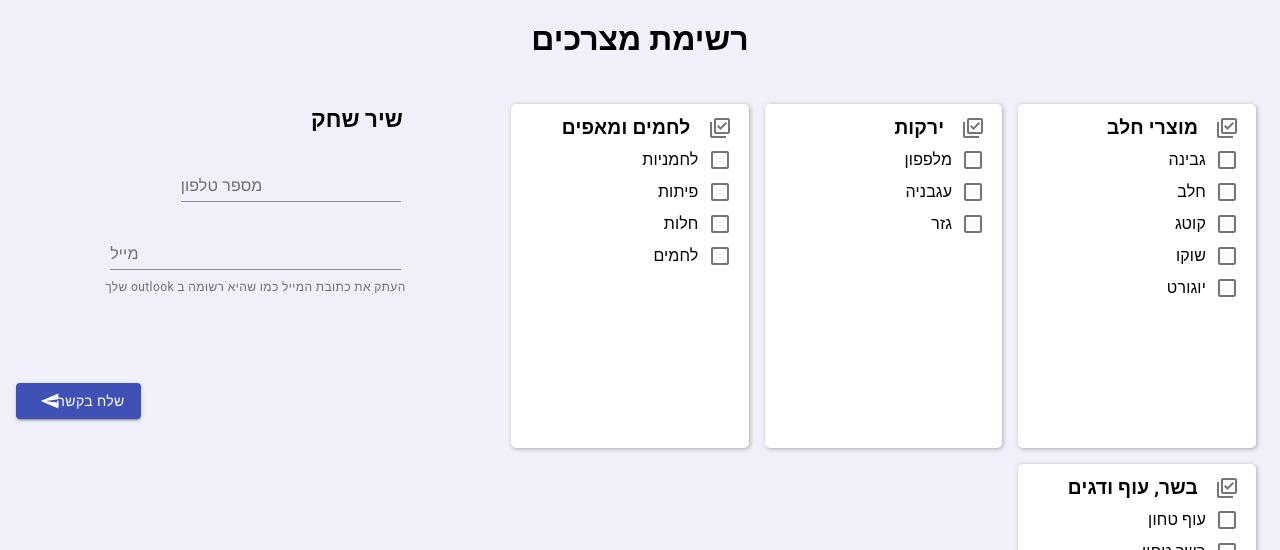
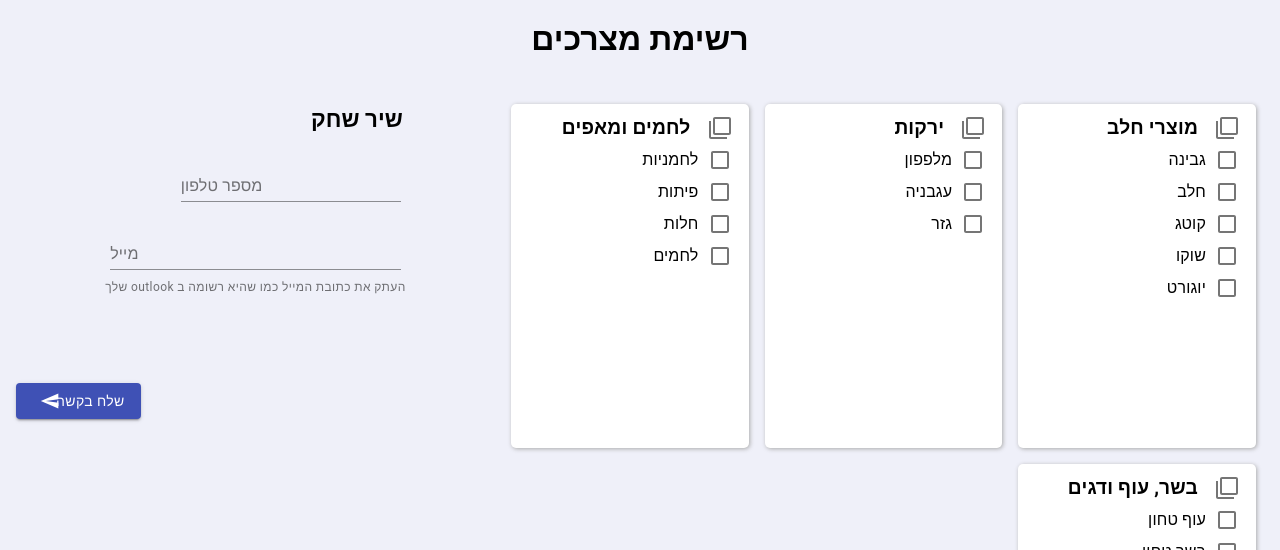
Before and after one commit to shirShahak/Lev, a React (Create React App) app in the folder permissions/: page / in a window 1280 px wide. Shown: the top 550 px of the page. Built offline with nearby package versions, Linux system fonts and the light colour scheme; what jss-rtl would draw is missing.

Commit message:
code review

```diff
--- a/permissions/src/components/PermissionsForm.js
+++ b/permissions/src/components/PermissionsForm.js
@@ -1,7 +1,11 @@
 import React from "react";
 import { connect } from "react-redux";
 import { Checkbox, FormGroup, FormControlLabel } from "@material-ui/core";
-import { LibraryAddCheck, LibraryAddCheckOutlined } from "@material-ui/icons";
+import {
+  LibraryAddCheck,
+  LibraryAddCheckOutlined,
+  FilterNone
+} from "@material-ui/icons";
 import {
   getPermissions,
   togglePermission,
@@ -15,17 +19,17 @@ class PermissionsForm extends React.Component {
     this.props.toggleCategory(this.props.permissions[target.name], target);
   };
 
-  handleChange = (categoryName, { target }) => {
+  handleChange = ({ target }) => {
     this.props.togglePermission(
-      this.props.permissions[categoryName],
-      categoryName,
+      this.props.permissions[target.value],
+      target.value,
       target
     );
   };
 
   renderCategory = (categoryName, index) => {
-    var checked = true;
-    var marked = false;
+    let checked = true;
+    let marked = false;
 
     Object.keys(this.props.permissions[categoryName]).forEach((key) => {
       checked = checked && this.props.permissions[categoryName][key]; // if all checked
@@ -46,7 +50,7 @@ class PermissionsForm extends React.Component {
                   marked ? (
                     <LibraryAddCheckOutlined color='primary' />
                   ) : (
-                    <LibraryAddCheckOutlined />
+                    <FilterNone />
                   )
                 }
                 checkedIcon={<LibraryAddCheck color='primary' />}
@@ -61,7 +65,8 @@ class PermissionsForm extends React.Component {
                   <Checkbox
                     checked={this.props.permissions[categoryName][key]}
                     name={key}
-                    onChange={(e) => this.handleChange(categoryName, e)}
+                    value={categoryName}
+                    onChange={this.handleChange}
                     color='primary'
                   />
                 }
```
